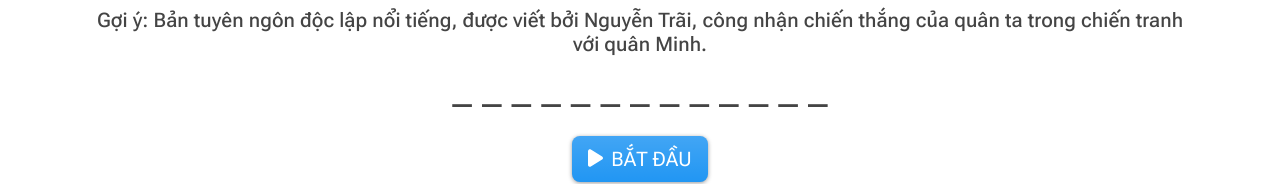
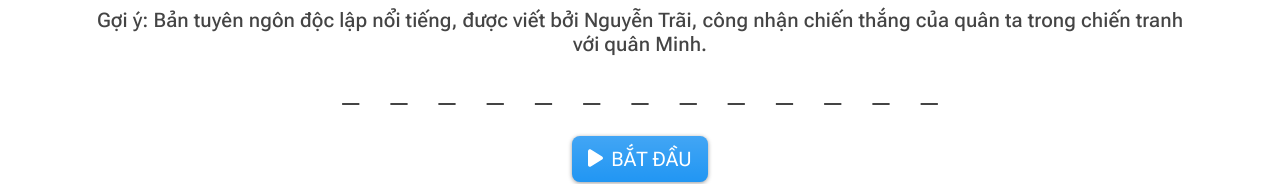
Before and after one commit to tungpham42/ochu, a React (Create React App) app: page /chude in a window 1280 px wide. Shown: the part 272-456 px from the top of the page. Built offline with nearby package versions, Linux system fonts and the light colour scheme.

Commit message:
masked-word

```diff
--- a/public/index.html
+++ b/public/index.html
@@ -19,7 +19,7 @@
     <link rel="preconnect" href="https://fonts.googleapis.com" />
     <link rel="preconnect" href="https://fonts.gstatic.com" crossorigin />
     <link
-      href="https://fonts.googleapis.com/css2?family=Roboto+Flex:opsz,wght@8..144,100..1000&display=swap"
+      href="https://fonts.googleapis.com/css2?family=Roboto+Flex:opsz,wght@8..144,100..1000&family=Roboto+Mono:ital,wght@0,100..700;1,100..700&display=swap"
       rel="stylesheet"
     />
     <!--
--- a/src/components/GuessLetterModal.js
+++ b/src/components/GuessLetterModal.js
@@ -55,6 +55,7 @@ const GuessLetterModal = ({
           onChange={(e) => setLetter(e.target.value)}
           onKeyDown={handleKeyDown}
           maxLength="1"
+          className="masked-word"
           autoFocus
         />
         {message && <p className="mt-2 h5">{message}</p>}
--- a/src/components/KambriaWordPuzzle.js
+++ b/src/components/KambriaWordPuzzle.js
@@ -276,7 +276,7 @@ const KambriaWordPuzzle = () => {
       <h3 className="text-center">Ô Chữ có {word.length} ký tự</h3>
       {gameOver ? (
         <div className="text-center">
-          <h3 className="text-center display-6">{getMaskedWord()}</h3>
+          <h3 className="masked-word text-center display-6">{getMaskedWord()}</h3>
           <h4>
             Trò chơi kết thúc!{" "}
             {players.length > 0 && (
@@ -301,7 +301,7 @@ const KambriaWordPuzzle = () => {
           <Row className="justify-content-center">
             <Col xs="auto">
               <h5 class="text-center">Gợi ý: {clue}</h5>
-              <h3 className="text-center display-6">{getMaskedWord()}</h3>
+              <h3 className="masked-word text-center display-6">{getMaskedWord()}</h3>
             </Col>
           </Row>
 
--- a/src/components/WordPuzzle.js
+++ b/src/components/WordPuzzle.js
@@ -300,7 +300,7 @@ const WordPuzzle = () => {
       <h3 className="text-center">Ô Chữ có {word.length} ký tự</h3>
       {gameOver ? (
         <div className="text-center">
-          <h3 className="text-center display-6">{getMaskedWord()}</h3>
+          <h3 className="masked-word text-center display-6">{getMaskedWord()}</h3>
           <h4>
             Trò chơi kết thúc!{" "}
             {players.length > 0 && (
@@ -325,7 +325,7 @@ const WordPuzzle = () => {
           <Row className="justify-content-center">
             <Col xs="auto">
               <h5 class="text-center">Gợi ý: {clue}</h5>
-              <h3 className="text-center display-6">{getMaskedWord()}</h3>
+              <h3 className="masked-word text-center display-6">{getMaskedWord()}</h3>
             </Col>
           </Row>
 
--- a/src/index.css
+++ b/src/index.css
@@ -13,3 +13,6 @@ code {
 .list-group-item {
   border: none !important;
 }
+.masked-word {
+  font-family: "Roboto Mono", monospace !important;
+}
```
